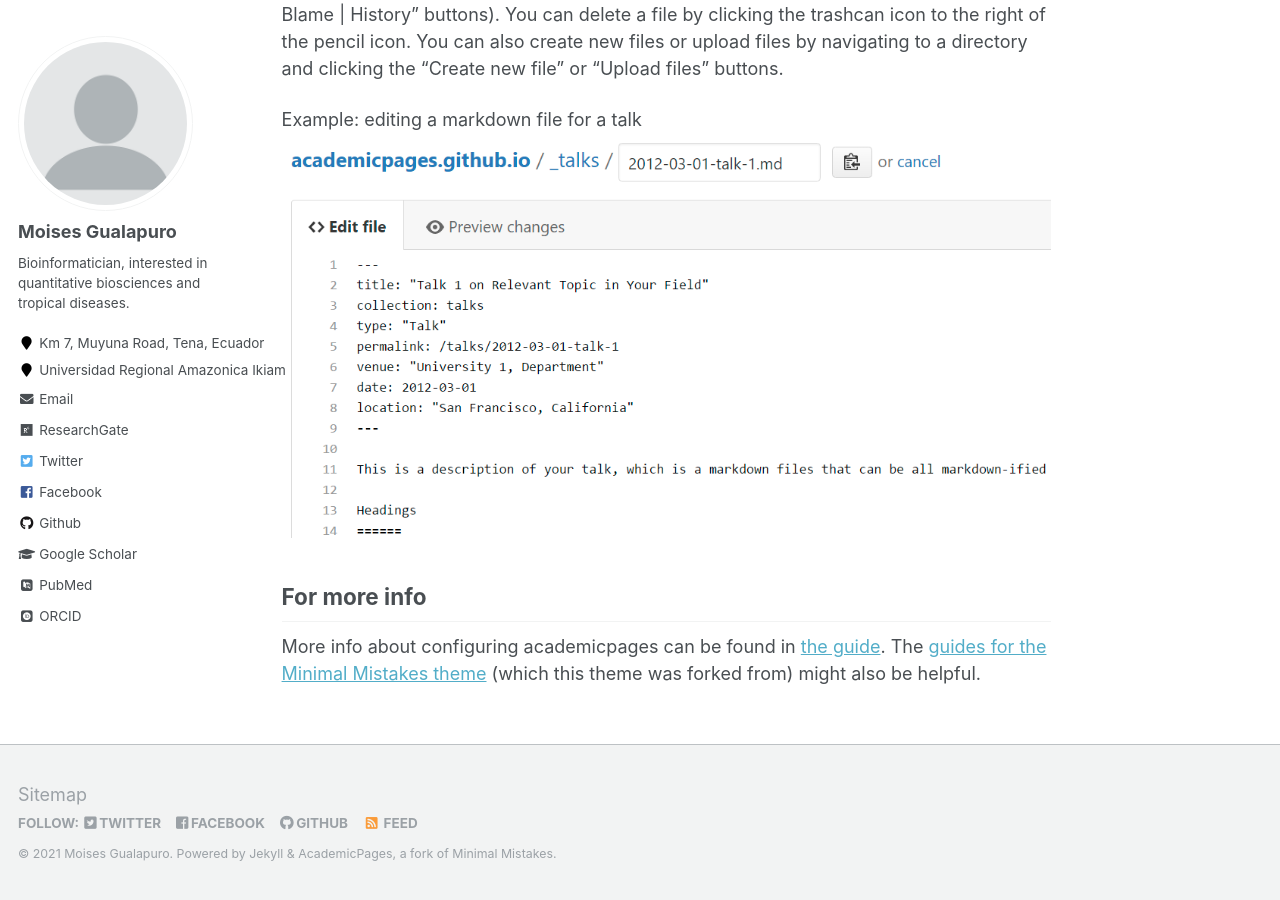
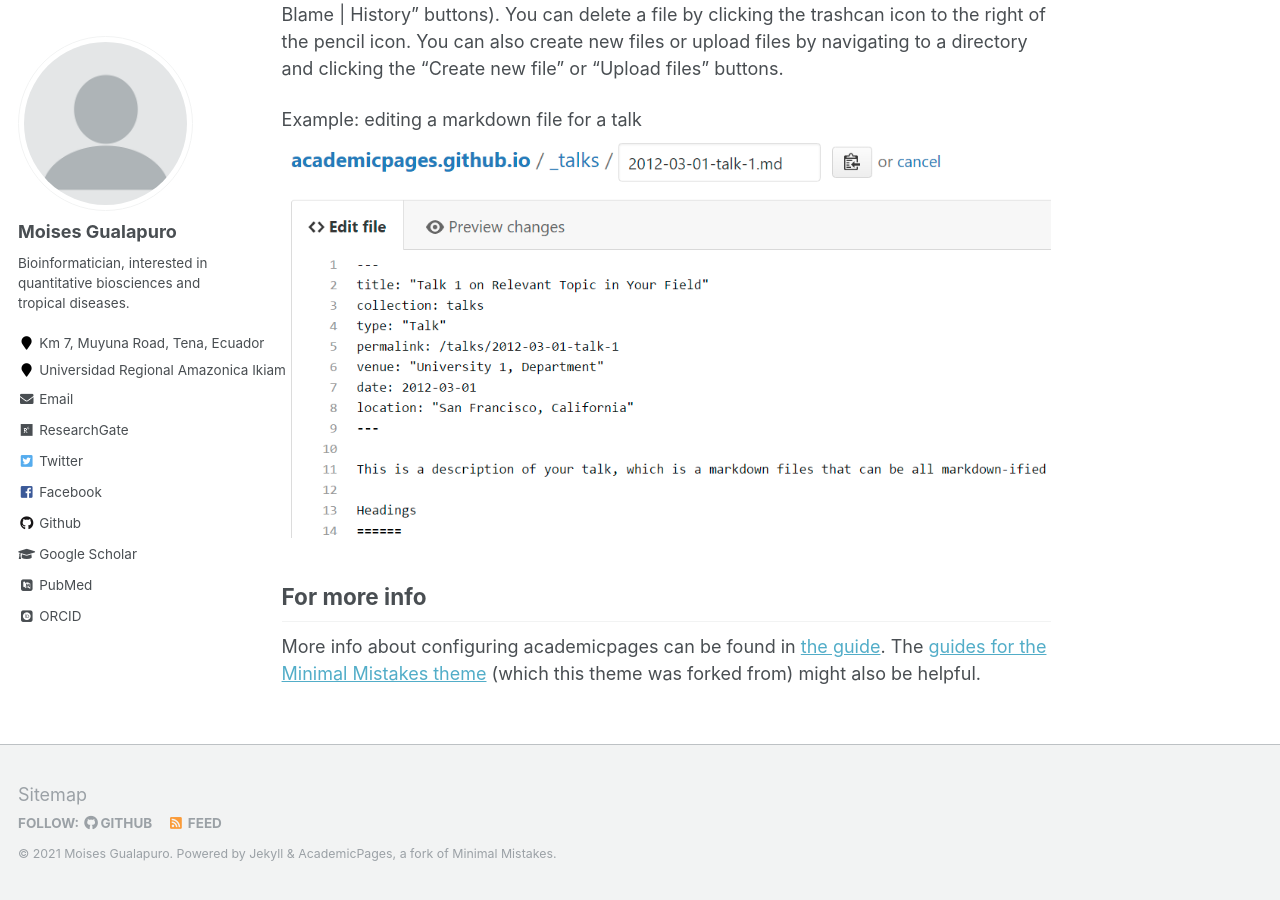
Before and after one commit to gualapuromoises/MoisesGualapuro, a Jekyll site: the page built from _pages/about.md, in a window 1280 px wide and 900 px high, scrolled down 2463 px. Built offline with Jekyll 4.4.1, drawn with Linux system fonts in a browser that asks for light colours; some web fonts are replaced.

Commit message:
Update _config.yml

```diff
--- a/_config.yml
+++ b/_config.yml
@@ -58,9 +58,9 @@ yandex_site_verification :
 
 # Social Sharing
 twitter:
-  username               : &twitter "https://twitter.com/MoisesGualapuro"
+  username               : &twitter
 facebook:
-  username               : &facebook "https://www.facebook.com/gualapuro"
+  username               : &gualapuro
   app_id                 :
   publisher              :
 og_image                 :  # Open Graph/Twitter default site image
@@ -86,7 +86,7 @@ author:
   bio              : "Bioinformatician, interested in quantitative biosciences and tropical diseases."
   location         : "Km 7, Muyuna Road, Tena, Ecuador"
   employer         : "Universidad Regional Amazonica Ikiam"
-  pubmed           : "https://www.ncbi.nlm.nih.gov/pubmed/?term=john+snow"
+  pubmed           : "https://www.ncbi.nlm.nih.gov/pubmed/?term=moises+gualapuro"
   googlescholar    : "https://scholar.google.com/citations?user=pq8uJN4AAAAJ&hl=en"
   email            : "gualapuro.moises@gmail.com"
   researchgate     : "https://www.researchgate.net/profile/Moises-Gualapuro"
@@ -256,7 +256,7 @@ sass:
 permalink: /:categories/:title/
 # paginate: 5 # amount of posts to show
 # paginate_path: /page:num/
-timezone: America/Los_Angeles # http://en.wikipedia.org/wiki/List_of_tz_database_time_zones
+timezone: 	America/Guayaquil # http://en.wikipedia.org/wiki/List_of_tz_database_time_zones
 
 
 # Plugins
```
